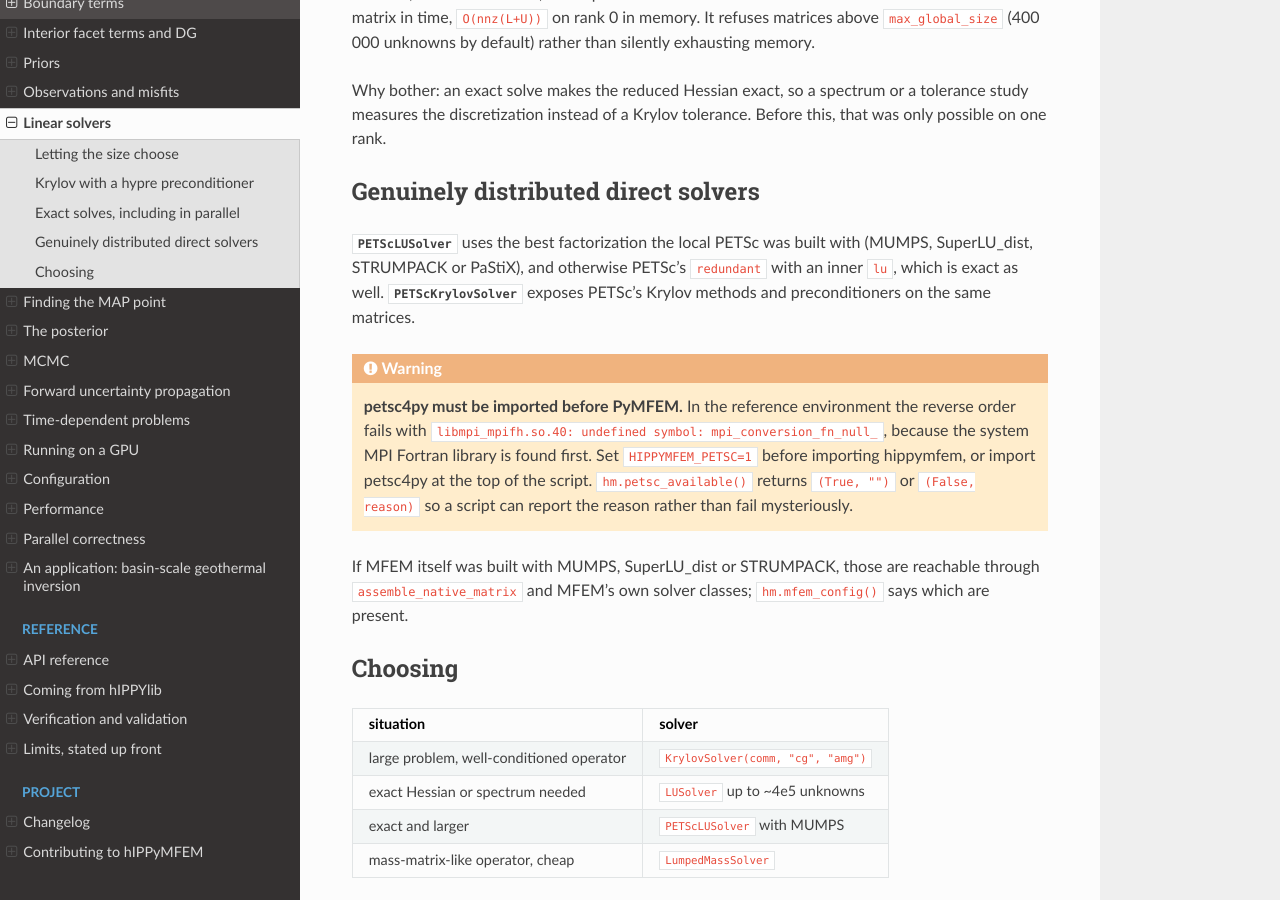
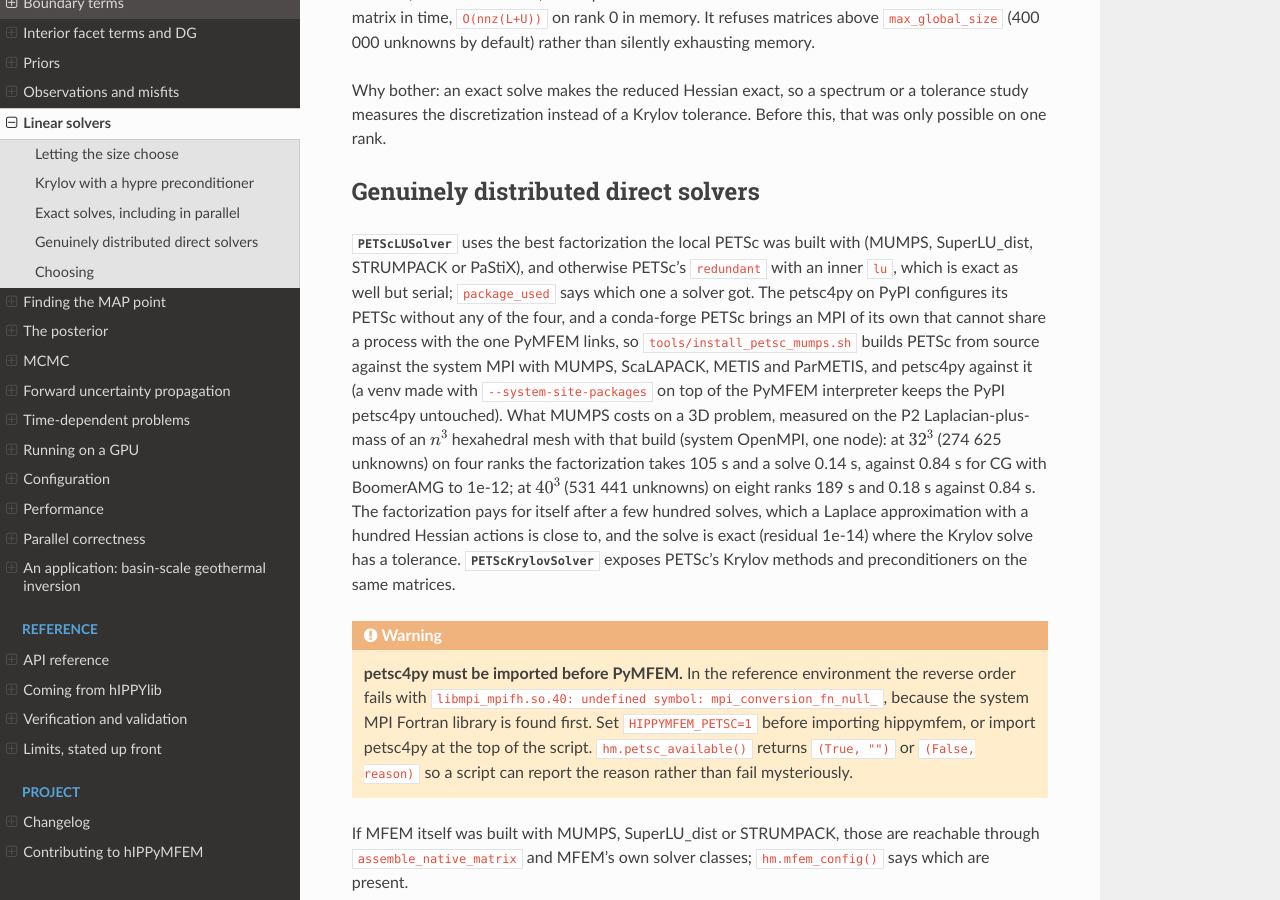
Before and after one commit to hIPPyMFEM/hippymfem, a Sphinx documentation site: the page built from docs/source/guide/solvers.rst, in a window 1280 px wide and 900 px high, scrolled down 1538 px. Built offline with Sphinx 7.4.7 and the Read the Docs theme 3.1.0, drawn with Linux system fonts in a browser that asks for light colours; pages that are not in the unit, such as notebooks, are missing from menus.

Commit message:
tools/install_petsc_mumps.sh: PETSc with MUMPS for PETScLUSolver, measured
The petsc4py on PyPI configures its PETSc without MUMPS, SuperLU_dist, STRUMPACK
or PaStiX, so PETScLUSolver fell back to PETSc's redundant serial LU; a
conda-forge PETSc brings an MPI that cannot share a process with the one PyMFEM
links. The script builds PETSc from the PyPI source distribution against the
system MPI with MUMPS, ScaLAPACK, METIS and ParMETIS, and petsc4py against it
(Cython < 3.1 and setuptools < 80 for its build; --ignore-installed in a venv
made with --system-site-packages). The solver suite then reports package mumps
on 1 and 2 ranks, and the solvers guide gives the measured cost on a 3D P2
problem: 105 s to factorize 274 625 unknowns on four ranks and 0.14 s a solve,
against 0.84 s for CG with BoomerAMG to 1e-12; 189 s and 0.18 s against 0.84 s
at 531 441 unknowns on eight ranks.

```diff
--- a/docs/source/guide/install.rst
+++ b/docs/source/guide/install.rst
@@ -17,7 +17,8 @@
 NumPy, SciPy        NumPy 1.26 or 2.x; SciPy supplies the sparse direct solves
 Matplotlib          optional: plotting (``hippymfem.nb``) and the tutorials
 petsc4py            optional; adds distributed direct solvers, see
-                    :doc:`solvers`
+                    :doc:`solvers`; ``tools/install_petsc_mumps.sh`` builds a
+                    PETSc with MUMPS for it
 numba               optional; builds large sparsity patterns without a global
                     sort, several times faster (:doc:`gpu`)
 CuPy                optional; a faster device sort where the sort route runs
--- a/docs/source/guide/solvers.rst
+++ b/docs/source/guide/solvers.rst
@@ -86,8 +86,22 @@
 :class:`~hippymfem.algorithms.directSolvers.PETScLUSolver` uses the best
 factorization the local PETSc was built with (MUMPS, SuperLU_dist, STRUMPACK or
 PaStiX), and otherwise PETSc's ``redundant`` with an inner ``lu``, which is exact as
-well.  :class:`~hippymfem.algorithms.directSolvers.PETScKrylovSolver` exposes
-PETSc's Krylov methods and preconditioners on the same matrices.
+well but serial; ``package_used`` says which one a solver got.  The petsc4py on
+PyPI configures its PETSc without any of the four, and a conda-forge PETSc brings
+an MPI of its own that cannot share a process with the one PyMFEM links, so
+``tools/install_petsc_mumps.sh`` builds PETSc from source against the system MPI
+with MUMPS, ScaLAPACK, METIS and ParMETIS, and petsc4py against it (a venv made
+with ``--system-site-packages`` on top of the PyMFEM interpreter keeps the PyPI
+petsc4py untouched).  What MUMPS costs on a 3D problem, measured on the P2
+Laplacian-plus-mass of an :math:`n^3` hexahedral mesh with that build (system OpenMPI,
+one node): at :math:`32^3` (274 625 unknowns) on four ranks the factorization takes
+105 s and a solve 0.14 s, against 0.84 s for CG with BoomerAMG to 1e-12; at
+:math:`40^3` (531 441 unknowns) on eight ranks 189 s and 0.18 s against 0.84 s.  The
+factorization pays for itself after a few hundred solves, which a Laplace
+approximation with a hundred Hessian actions is close to, and the solve is exact
+(residual 1e-14) where the Krylov solve has a tolerance.
+:class:`~hippymfem.algorithms.directSolvers.PETScKrylovSolver` exposes PETSc's Krylov
+methods and preconditioners on the same matrices.
 
 .. warning::
 
```
Also changed, not shown: CHANGELOG.md (+3 -0 lines), INSTALL.md (+1 -1 lines), 1 other file.
